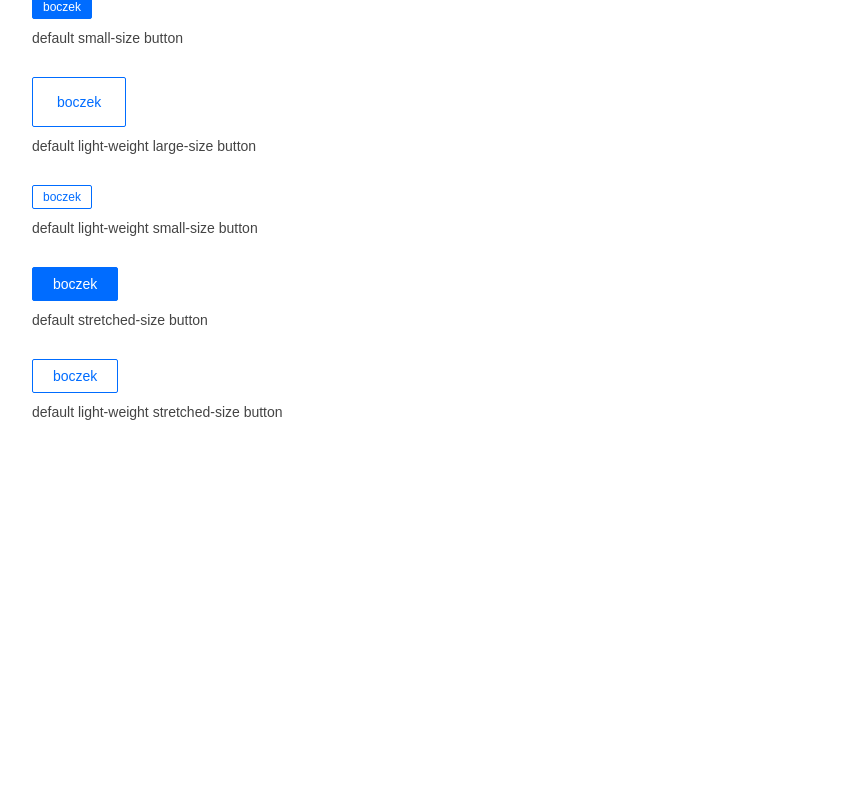
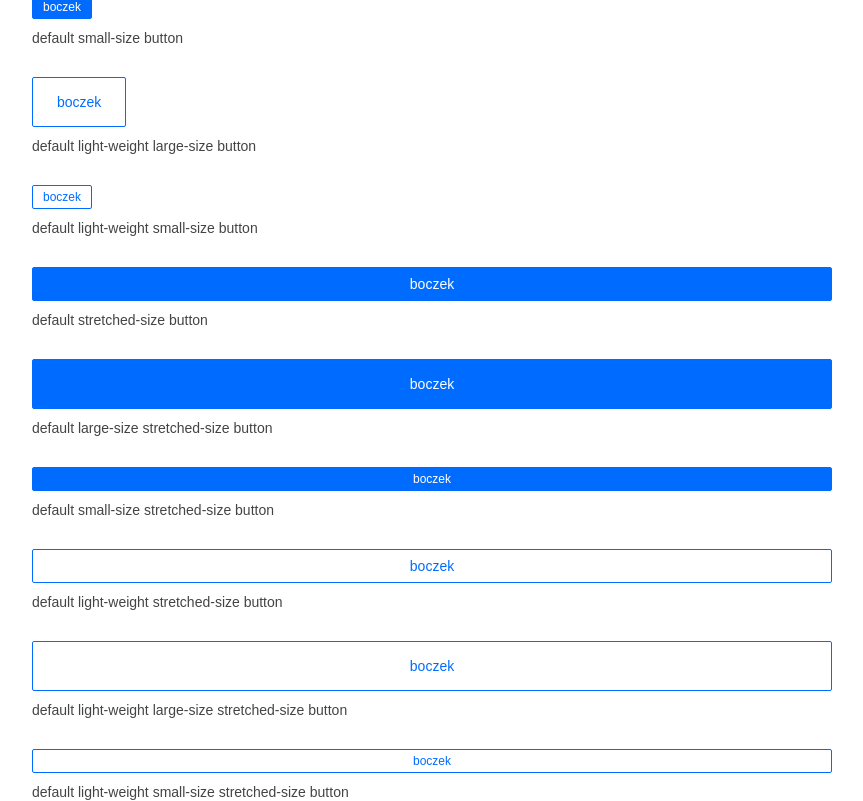
Before and after one commit to bdebicki/fun-with-css, a React app in the folder styled-components/: page / in a window 1280 px wide. Shown: the part 965-1766 px from the top of the page, without its empty margins (208-1071 px from the left). Before the commit the page ends 1386 px from the top, so only its background shows below. Built offline with nearby package versions, Linux system fonts and the light colour scheme.

Commit message:
add streched stize

```diff
--- a/styled-components/src/js/app.jsx
+++ b/styled-components/src/js/app.jsx
@@ -107,12 +107,28 @@ export default class App extends React.Component {
           <ElementDescription>default light-weight small-size button</ElementDescription>
         </ElementContainer>
         <ElementContainer>
-          <Button>boczek</Button>
+          <Button strechedSize>boczek</Button>
           <ElementDescription>default stretched-size button</ElementDescription>
         </ElementContainer>
         <ElementContainer>
-          <Button lightWeight>boczek</Button>
+          <Button largeSize strechedSize>boczek</Button>
+          <ElementDescription>default large-size stretched-size button</ElementDescription>
+        </ElementContainer>
+        <ElementContainer>
+          <Button smallSize strechedSize>boczek</Button>
+          <ElementDescription>default small-size stretched-size button</ElementDescription>
+        </ElementContainer>
+        <ElementContainer>
+          <Button lightWeight strechedSize>boczek</Button>
           <ElementDescription>default light-weight stretched-size button</ElementDescription>
+        </ElementContainer>
+        <ElementContainer>
+          <Button lightWeight largeSize strechedSize>boczek</Button>
+          <ElementDescription>default light-weight large-size stretched-size button</ElementDescription>
+        </ElementContainer>
+        <ElementContainer>
+          <Button lightWeight smallSize strechedSize>boczek</Button>
+          <ElementDescription>default light-weight small-size stretched-size button</ElementDescription>
         </ElementContainer>
       </ReactWrapper>
     )
--- a/styled-components/src/js/components/button/button-styles.js
+++ b/styled-components/src/js/components/button/button-styles.js
@@ -48,4 +48,12 @@ export const Button = styled.button`
       `;
     }
   }}
+
+  ${props => {
+    if (props.strechedSize) {
+      return `
+        width: 100%;
+      `;
+    }
+  }}
 `;
```
